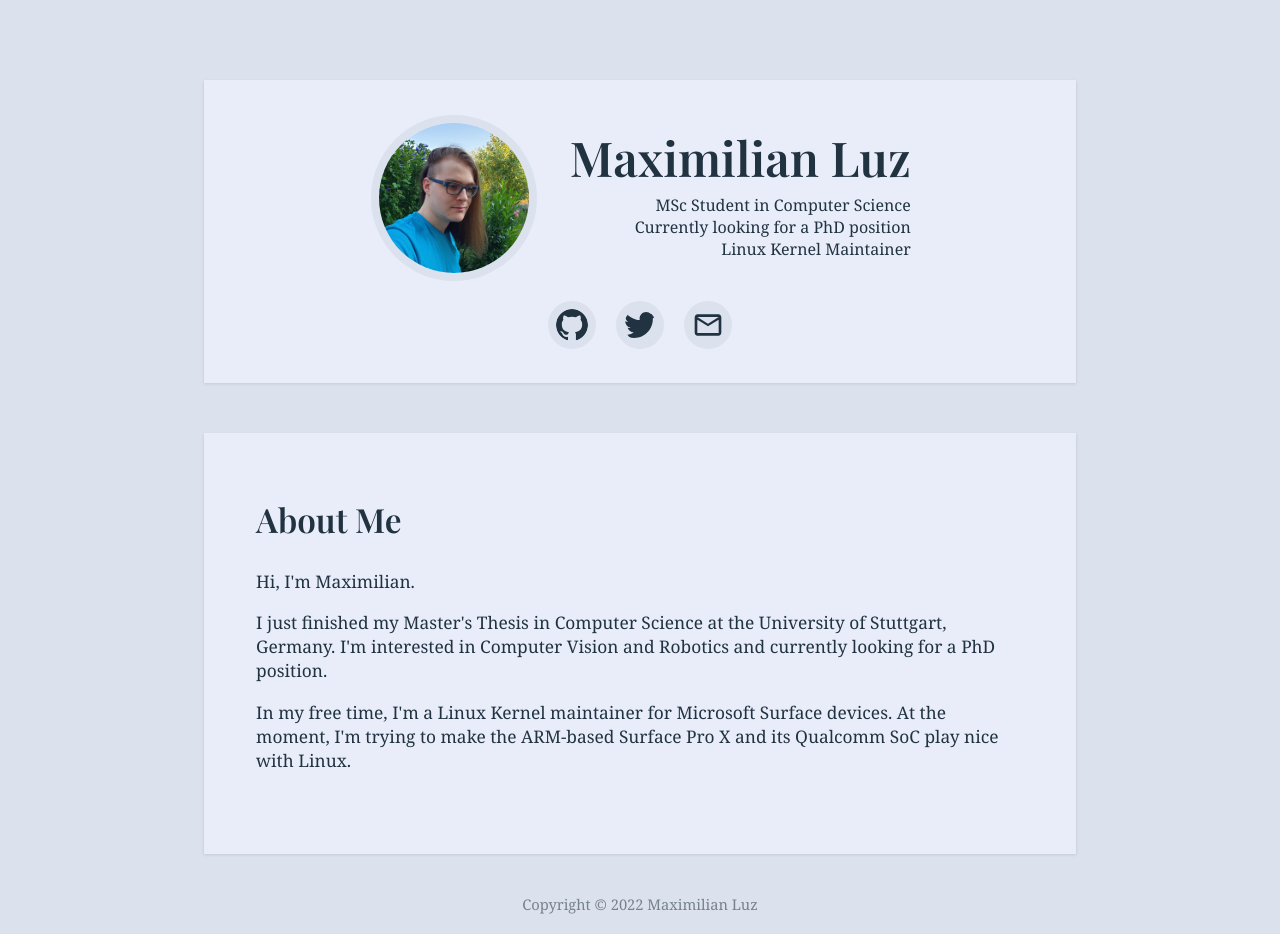
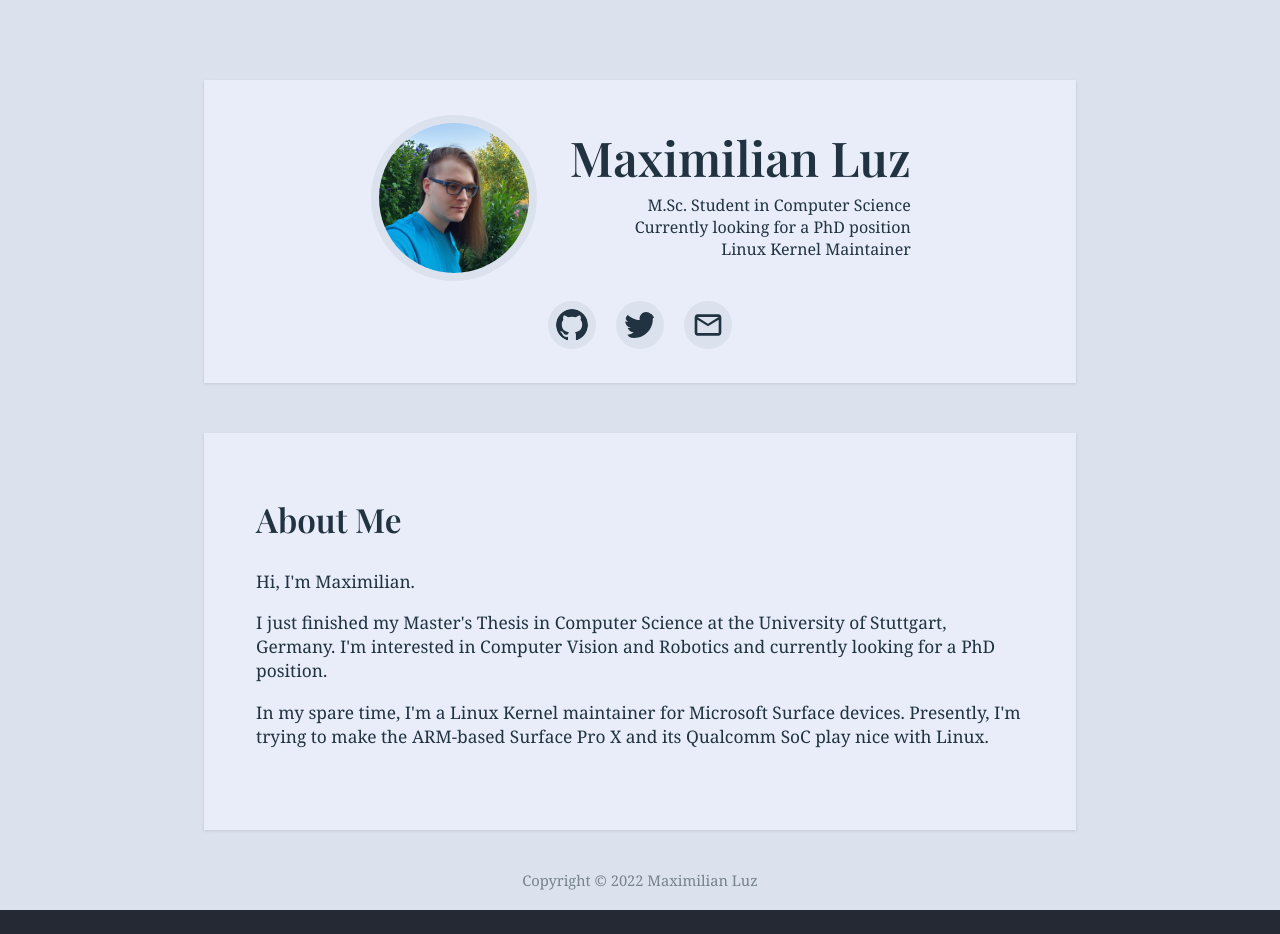
Before and after one commit to qzed/qzed.github.io, a Next.js app: page / in a window 1280 px wide. After the commit the page ends 910 px from the top, so only its background shows below. Built offline with nearby package versions, Linux system fonts and the light colour scheme; a web font is replaced by a local one.

Commit message:
pages/index: Improve language

```diff
--- a/pages/index.tsx
+++ b/pages/index.tsx
@@ -44,7 +44,7 @@ const Home: NextPage = () => {
                     Maximilian Luz
                   </p>
                   <ul>
-                    <li>MSc Student in Computer Science</li>
+                    <li>M.Sc. Student in Computer Science</li>
                     <li>Currently looking for a PhD position</li>
                     <li>Linux Kernel Maintainer</li>
                   </ul>
@@ -86,8 +86,8 @@ const Home: NextPage = () => {
                 I&apos;m interested in Computer Vision and Robotics and currently looking for a PhD position.
               </p>
               <p>
-                In my free time, I&apos;m a Linux Kernel maintainer for Microsoft Surface devices.
-                At the moment, I&apos;m trying to make the ARM-based Surface Pro X and its Qualcomm SoC play nice with Linux.
+                In my spare time, I&apos;m a Linux Kernel maintainer for Microsoft Surface devices.
+                Presently, I&apos;m trying to make the ARM-based Surface Pro X and its Qualcomm SoC play nice with Linux.
               </p>
             </div>
           </div>
```
